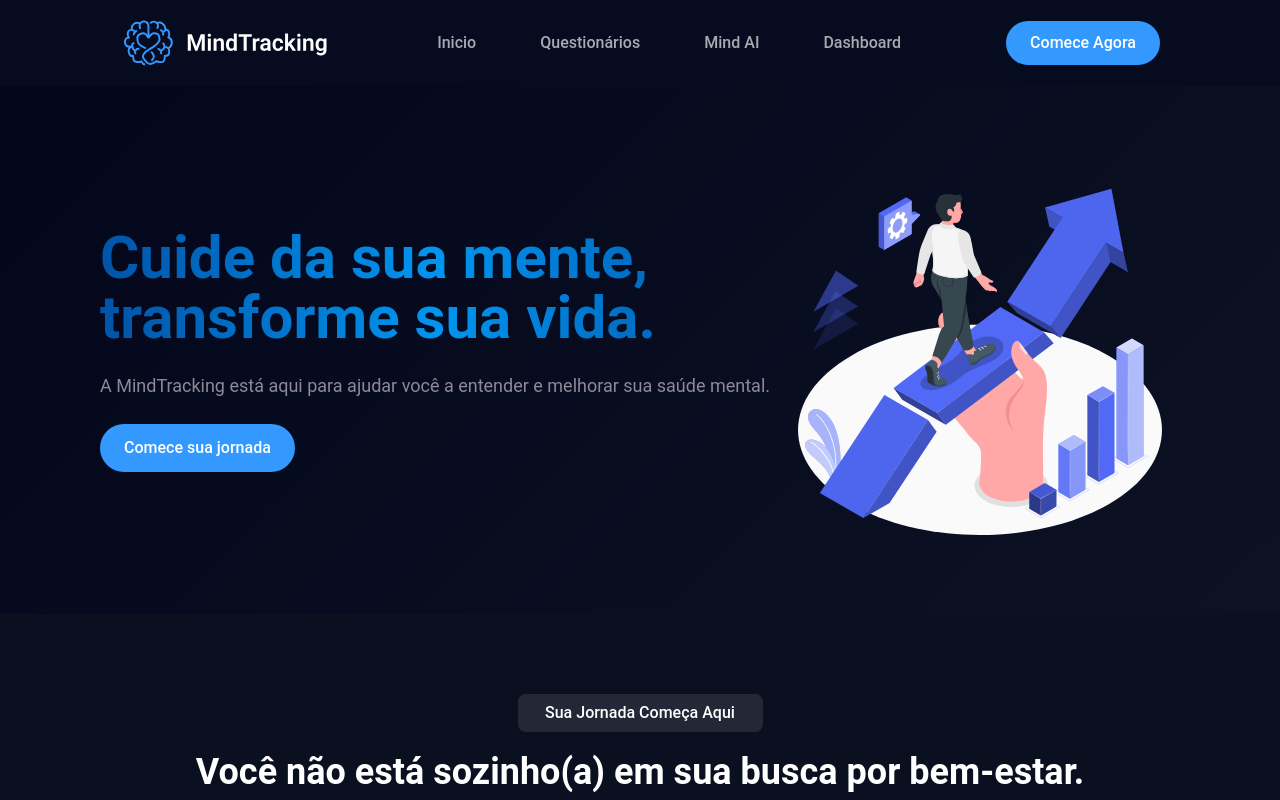
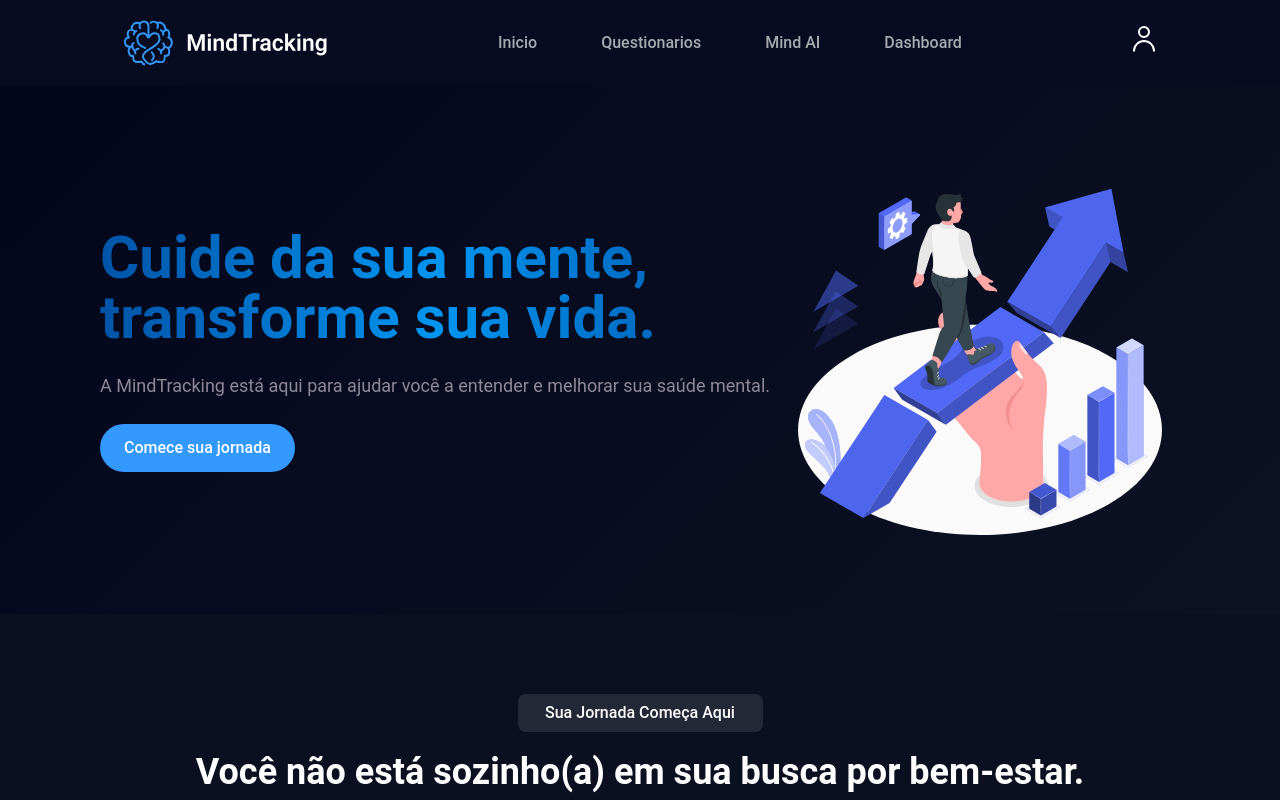
Before and after one commit to ThiagoNascBarros/mind-tracking, a React (Vite) app: page / in a window 1280 px wide. Shown: the top 800 px of the page. Built offline with nearby package versions, Linux system fonts and the light colour scheme; sample sign-in values are in the browser's storage.

Commit message:
refactor: normalizar caminhos de importação e melhorar o componente Header com gerenciamento de estado de login

```diff
--- a/src/App.tsx
+++ b/src/App.tsx
@@ -1,5 +1,5 @@
 import { Routes, Route } from 'react-router-dom';
-import Home from './pages/Home';
+import Home from './pages/home';
 import Questionarios from './pages/Questionarios';
 import Questionario from './pages/Questionario';
 import Dashboard from './pages/Dashboard';
@@ -8,8 +8,8 @@ import Login from './pages/Login';
 import Cadastrar from './pages/Cadastrar';
 import Mind from './pages/Mind-ia'
 import NotFound from './pages/NotFound';
-import CodigoVerificacao from './pages/Verificacao';
-import RedefinirSenha from './pages/Redefine';
+import CodigoVerificacao from './pages/verificacao';
+import RedefinirSenha from './pages/redefine';
 import AlterarSenha from './pages/AlterarSenha';
 import ProtectedRoute from './components/ProtectedRoute';
 
--- a/src/components/Header/Header.tsx
+++ b/src/components/Header/Header.tsx
@@ -1,25 +1,31 @@
 import Logo from "/images/Logo.svg";
 import { NavLink, useNavigate } from "react-router-dom";
 import { Bars3Icon, XMarkIcon } from "@heroicons/react/24/outline";
-import { useState } from "react";
+import { useEffect, useState } from "react";
 import { motion, AnimatePresence } from "framer-motion";
 import { handleProtectedNavigation } from "../../utils/auth";
 
 export default function Header() {
   const navigate = useNavigate();
   const [isMenuOpen, setIsMenuOpen] = useState(false);
+  const [isLoggedIn, setIsLoggedIn] = useState(false);
+
+  useEffect(() => {
+    const token = sessionStorage.getItem("token");
+    setIsLoggedIn(!!token);
+  }, []);
 
   const toggleMenu = () => {
     setIsMenuOpen(!isMenuOpen);
   };
 
   const handleClick = () => {
-        navigate('/sign-in');
+    navigate("/sign-in");
   };
 
   const handleNavigation = (path: string, label?: string) => {
-        if (label?.toLowerCase() === 'inicio') {
-            navigate('/');
+    if (label?.toLowerCase() === "inicio") {
+      navigate("/");
     } else {
       handleProtectedNavigation(navigate, path);
     }
@@ -31,35 +37,38 @@ export default function Header() {
       y: -20,
       transition: {
         duration: 0.3,
-                ease: "easeInOut"
-            }
+        ease: "easeInOut",
+      },
     },
     open: {
       opacity: 1,
       y: 0,
       transition: {
         duration: 0.3,
-                ease: "easeInOut"
-            }
-        }
+        ease: "easeInOut",
+      },
+    },
   };
 
   const menuItemVariants = {
     closed: { opacity: 0, x: -20 },
-        open: { opacity: 1, x: 0 }
+    open: { opacity: 1, x: 0 },
   };
 
   const navLinkClass = ({ isActive }: { isActive: boolean }) =>
     `text-[#fff] hover:text-[#2544F4] font-medium transition-colors text-base ${
-            isActive ? 'text-[#2544F4] opacity-100' : 'opacity-65 hover:opacity-100'
+      isActive ? "text-[#2544F4] opacity-100" : "opacity-65 hover:opacity-100"
     }`;
 
   return (
-        <header className="h-[86px] px-4 sm:px-8 md:px-12 lg:px-[120px] flex items-center justify-between border-[#bebebe] relative" style={{ background: "#070B1F" }}>
+    <header
+      className="h-[86px] px-4 sm:px-8 md:px-12 lg:px-[120px] flex items-center justify-between border-[#bebebe] relative"
+      style={{ background: "#070B1F" }}
+    >
       <div>
         <NavLink to="/">
           <img
-                        src={ Logo }
+            src={Logo}
             alt="logo"
             className="w-[160px] md:w-[180px] lg:w-[212px] h-[46px]"
           />
@@ -69,55 +78,59 @@ export default function Header() {
       {/* Menu Desktop */}
       <nav className="hidden lg:block">
         <ul className="flex gap-16">
-                    <li>
+          {["Inicio", "Questionarios", "Mind AI", "Dashboard"].map((item) => (
+            <li key={item}>
               <button
-                            onClick={() => handleNavigation('/', 'Inicio')}
+                onClick={() =>
+                  handleNavigation(
+                    `/${item.toLowerCase().replace(/\s+/g, "-")}`,
+                    item
+                  )
+                }
                 className={navLinkClass({ isActive: false })}
               >
-                            Inicio
+                {item}
               </button>
             </li>
-
-                    <li>
-                        <button
-                            onClick={() => handleNavigation('/questionarios', 'Questionários')}
-                            className={navLinkClass({ isActive: false })}
-                        >
-                            Questionários
-                        </button>
-                    </li>
-
-                    <li>
-                        <button
-                            onClick={() => handleNavigation('/mind-ai', 'Mind AI')}
-                            className={navLinkClass({ isActive: false })}
-                        >
-                            Mind AI
-                        </button>
-                    </li>
-
-                    <li>
-                        <button
-                            onClick={() => handleNavigation('/dashboard', 'Dashboard')}
-                            className={navLinkClass({ isActive: false })}
-                        >
-                            Dashboard
-                        </button>
-                    </li>
+          ))}
         </ul>
       </nav>
 
-            {/* Botão Desktop */}
+      {/* Botão ou ícone Desktop */}
+      {/* Botão ou ícone Desktop */}
       <div className="hidden lg:block">
+        {isLoggedIn ? (
+          <button
+            onClick={() => navigate("/perfil")}
+            className="text-white hover:text-[#3399FF] transition-colors"
+            aria-label="Perfil"
+          >
+            <svg
+              xmlns="http://www.w3.org/2000/svg"
+              fill="none"
+              viewBox="0 0 24 24"
+              strokeWidth={1.5}
+              stroke="currentColor"
+              className="w-8 h-8 flex align-center justify-center m-auto"
+            >
+              <path
+                strokeLinecap="round"
+                strokeLinejoin="round"
+                d="M15.75 6a3.75 3.75 0 11-7.5 0 3.75 3.75 0 017.5 0zM4.501 20.118a7.5 7.5 0 0114.998 0"
+              />
+            </svg>
+          </button>
+        ) : (
           <button
             onClick={handleClick}
             className="px-[24px] py-[10px] text-white bg-[#3399FF] hover:bg-blue-700 rounded-[24px] font-medium transition-colors duration-200 cursor-pointer"
           >
             Comece Agora
           </button>
+        )}
       </div>
 
-            {/* Botão Menu Mobile/Tablet */}
+      {/* Botão Menu Mobile */}
       <motion.button
         onClick={toggleMenu}
         className="lg:hidden p-2"
@@ -128,7 +141,7 @@ export default function Header() {
           animate={isMenuOpen ? "open" : "closed"}
           variants={{
             open: { rotate: 180 },
-                        closed: { rotate: 0 }
+            closed: { rotate: 0 },
           }}
           transition={{ duration: 0.3 }}
         >
@@ -140,82 +153,68 @@ export default function Header() {
         </motion.div>
       </motion.button>
 
-            {/* Menu Mobile/Tablet */}
+      {/* Menu Mobile */}
       <AnimatePresence>
         {isMenuOpen && (
           <motion.nav
             className="absolute top-[86px] left-0 right-0 lg:hidden"
             initial="closed"
             animate="open"
-                        style={{ background: "#070B1F" }}
             exit="closed"
             variants={menuVariants}
+            style={{ background: "#070B1F" }}
           >
             <ul className="flex flex-col p-4 md:p-6 space-y-4 md:space-y-6">
+              {["Inicio", "Questionarios", "Mind AI", "Dashboard"].map(
+                (item, index) => (
                   <motion.li
+                    key={item}
                     variants={menuItemVariants}
-                                transition={{ delay: 0.1 }}
+                    transition={{ delay: 0.1 * (index + 1) }}
                   >
                     <button
                       onClick={() => {
-                                        handleNavigation('/', 'Inicio');
+                        handleNavigation(
+                          `/${item.toLowerCase().replace(/\s+/g, "-")}`,
+                          item
+                        );
                         toggleMenu();
                       }}
                       className={navLinkClass({ isActive: false })}
                     >
-                                    Inicio
+                      {item}
                     </button>
                   </motion.li>
-
-                            <motion.li
-                                variants={menuItemVariants}
-                                transition={{ delay: 0.2 }}
-                            >
-                                <button
-                                    onClick={() => {
-                                        handleNavigation('/questionarios', 'Questionários');
-                                        toggleMenu();
-                                    }}
-                                    className={navLinkClass({ isActive: false })}
-                                >
-                                    Questionários
-                                </button>
-                            </motion.li>
-
-                            <motion.li
-                                variants={menuItemVariants}
-                                transition={{ delay: 0.3 }}
-                            >
-                                <button
-                                    onClick={() => {
-                                        handleNavigation('/mind-ai', 'Mind AI');
-                                        toggleMenu();
-                                    }}
-                                    className={navLinkClass({ isActive: false })}
-                                >
-                                    Mind AI
-                                </button>
-                            </motion.li>
-
-                            <motion.li
-                                variants={menuItemVariants}
-                                transition={{ delay: 0.4 }}
-                            >
-                                <button
-                                    onClick={() => {
-                                        handleNavigation('/dashboard', 'Dashboard');
-                                        toggleMenu();
-                                    }}
-                                    className={navLinkClass({ isActive: false })}
-                                >
-                                    Dashboard
-                                </button>
-                            </motion.li>
+                )
+              )}
 
               <motion.li
                 variants={menuItemVariants}
                 transition={{ delay: 0.5 }}
               >
+                {isLoggedIn ? (
+                  <button
+                    onClick={() => navigate("/perfil")}
+                    className="flex items-center justify-center m-auto text-white hover:text-[#3399FF] transition-colors"
+                    aria-label="Perfil"
+                  >
+                    <svg
+                      xmlns="http://www.w3.org/2000/svg"
+                      fill="none"
+                      viewBox="0 0 24 24"
+                      strokeWidth={1.5}
+                      stroke="currentColor"
+                      className="w-8 h-8"
+                    >
+                      <path
+                        strokeLinecap="round"
+                        strokeLinejoin="round"
+                        d="M15.75 6a3.75 3.75 0 11-7.5 0 3.75 3.75 0 017.5 0zM4.501 20.118a7.5 7.5 0 0114.998 0"
+                      />
+                    </svg>
+                    <span className="text-lg">Perfil</span>
+                  </button>
+                ) : (
                   <motion.button
                     onClick={() => {
                       handleClick();
@@ -227,11 +226,12 @@ export default function Header() {
                   >
                     Comece Agora
                   </motion.button>
+                )}
               </motion.li>
             </ul>
           </motion.nav>
         )}
       </AnimatePresence>
     </header>
-    )
+  );
 }
```
Lines whose indentation alone changed are shown as unchanged.
